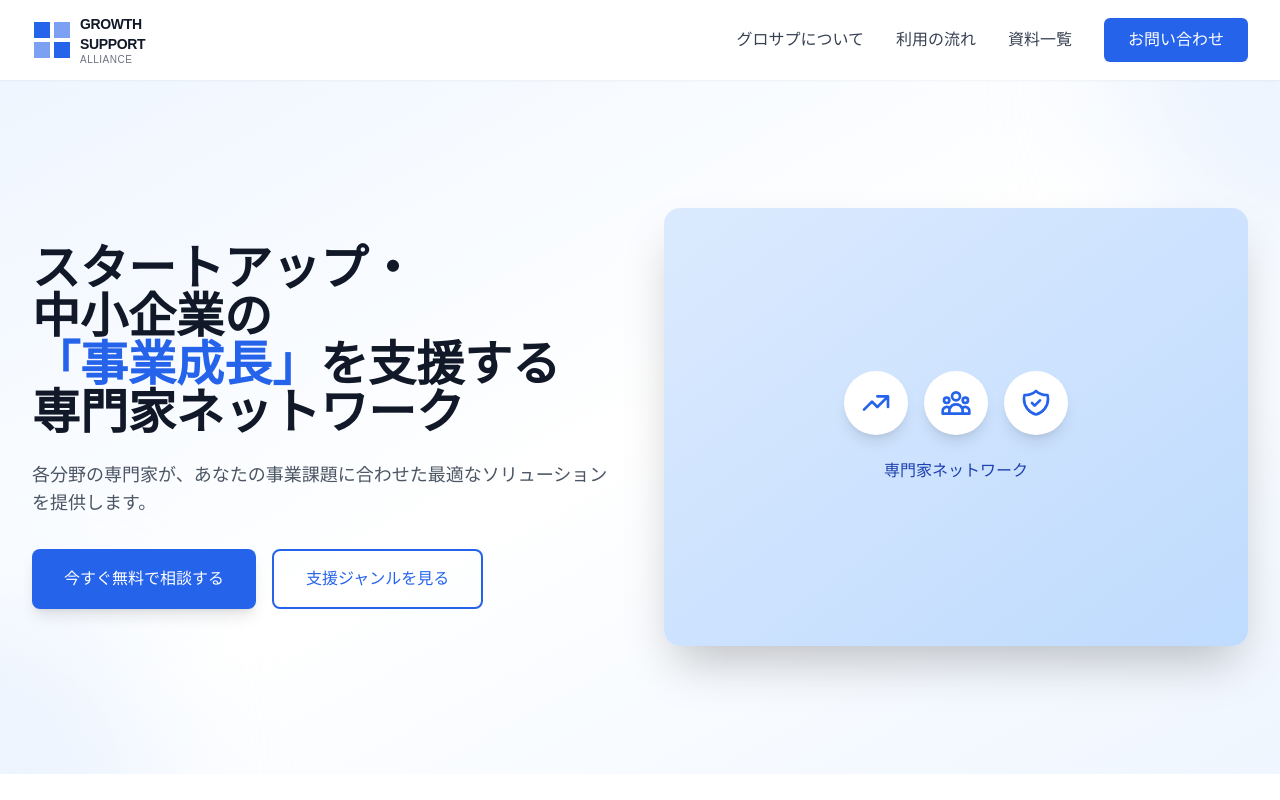
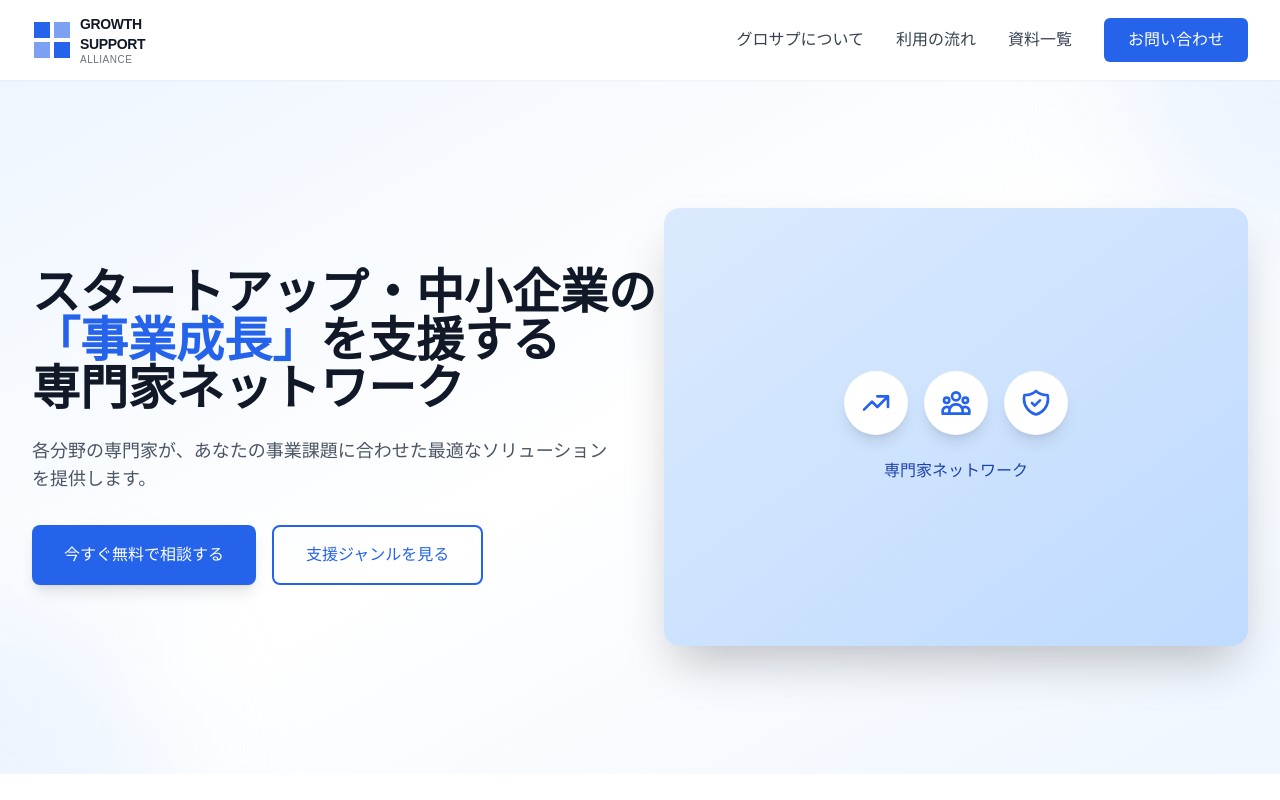
Before and after one commit to HayanoRyuki/g-sup.org, a Next.js app: page / in a window 1280 px wide. Shown: the top 800 px of the page. Built offline with nearby package versions, Linux system fonts and the light colour scheme.

Commit message:
Fix hero heading to 3 lines

```diff
--- a/src/components/sections/Hero.tsx
+++ b/src/components/sections/Hero.tsx
@@ -13,9 +13,8 @@ export default function Hero() {
         <div className="grid lg:grid-cols-2 gap-12 items-center">
           {/* Text Content */}
           <div className="text-center lg:text-left">
-            <h1 className="text-3xl md:text-4xl lg:text-5xl font-bold text-gray-900 leading-tight mb-6">
-              <span className="inline-block">スタートアップ・</span>
-              <span className="inline-block">中小企業の</span>
+            <h1 className="text-2xl md:text-4xl lg:text-5xl font-bold text-gray-900 leading-tight mb-6">
+              <span className="whitespace-nowrap">スタートアップ・中小企業の</span>
               <br />
               <span className="text-primary-600">「事業成長」</span>を支援する
               <br />
```
